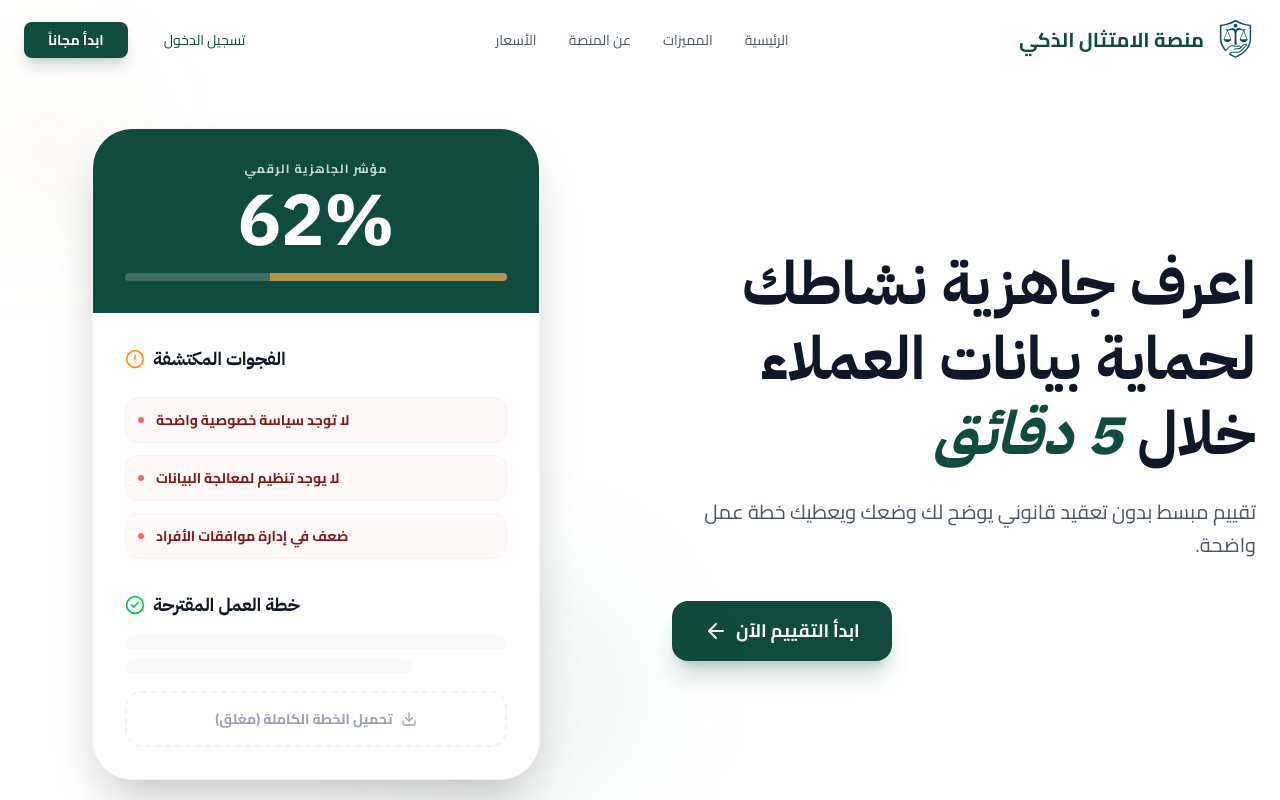
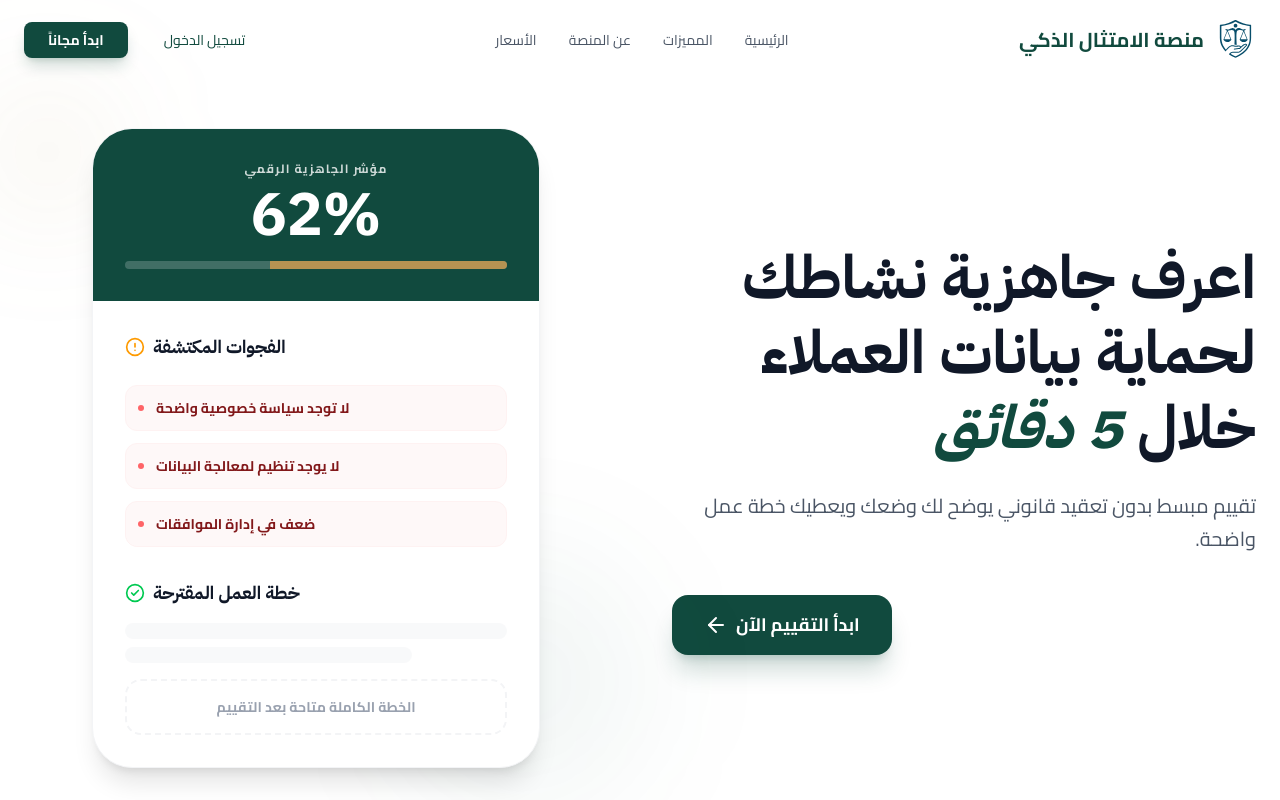
Before and after one commit to abdullhodail/smart-compliance-version2, a Next.js app: page / in a window 1280 px wide. Shown: the top 800 px of the page. Built offline with nearby package versions, Linux system fonts and the light colour scheme.

Commit message:
Polish hero preview card copy and visual styles

```diff
--- a/src/components/landing/Hero.tsx
+++ b/src/components/landing/Hero.tsx
@@ -43,11 +43,11 @@ export default function Hero() {
               transition={{ duration: 0.8, delay: 0.2 }}
               className="relative z-10 w-full"
             >
-              <div className="bg-white rounded-[40px] border border-gray-100 shadow-2xl overflow-hidden max-w-md mx-auto w-full">
+              <div className="bg-white rounded-[40px] border border-gray-100 shadow-xl overflow-hidden max-w-md mx-auto w-full">
                 {/* Header */}
                 <div className="p-8 bg-primary text-white text-center">
                   <p className="text-xs font-bold opacity-80 mb-2 uppercase tracking-widest font-body">مؤشر الجاهزية الرقمي</p>
-                  <div className="text-7xl font-black mb-4 font-heading">62%</div>
+                  <div className="text-6xl font-black mb-4 font-heading">62%</div>
                   <div className="w-full h-2 bg-white/20 rounded-full overflow-hidden">
                     <motion.div
                       className="h-full bg-secondary"
@@ -68,7 +68,7 @@ export default function Hero() {
                     {[
                       "لا توجد سياسة خصوصية واضحة",
                       "لا يوجد تنظيم لمعالجة البيانات",
-                      "ضعف في إدارة موافقات الأفراد"
+                      "ضعف في إدارة الموافقات"
                     ].map((gap, i) => (
                       <div key={i} className="flex items-center justify-end gap-3 p-3 bg-red-50/50 rounded-xl border border-red-50">
                         <span className="text-sm font-bold text-red-900">{gap}</span>
@@ -88,9 +88,8 @@ export default function Hero() {
                     <div className="h-4 bg-gray-100 rounded-lg w-full" />
                     <div className="h-4 bg-gray-100 rounded-lg w-3/4 mr-auto" />
                   </div>
-                  <div className="p-4 border-2 border-dashed border-gray-100 rounded-2xl flex items-center justify-center gap-2 text-gray-400 font-bold text-sm font-body">
-                    <Download size={16} />
-                    تحميل الخطة الكاملة (مغلق)
+                  <div className="p-4 border-2 border-dashed border-gray-100 rounded-2xl flex items-center justify-center gap-2 text-gray-400 font-bold text-sm font-body text-center">
+                    الخطة الكاملة متاحة بعد التقييم
                   </div>
                 </div>
               </div>
```
